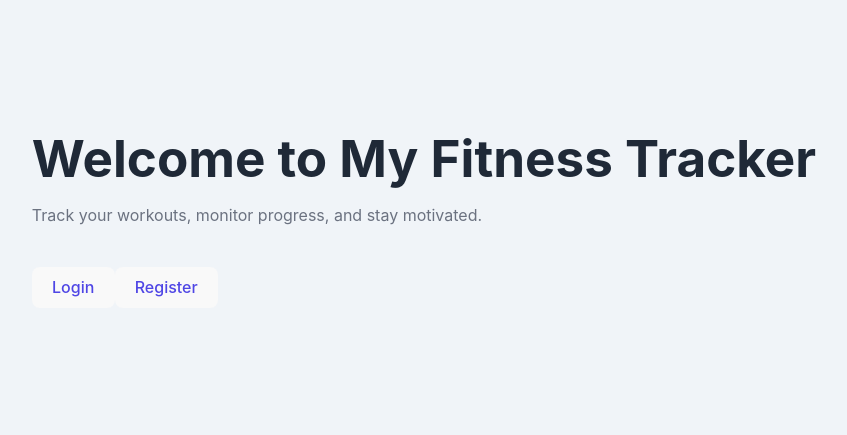
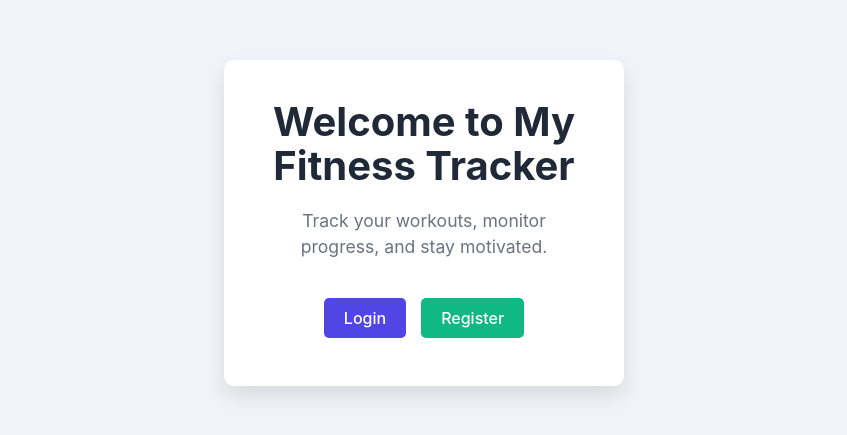
Before and after one commit to KhatirShahidi/fitness-tracker-frontend, a React (Vite) app: page / in a window 1280 px wide. Shown: the part 177-612 px from the top of the page, without its empty margins (216-1063 px from the left). Built offline with nearby package versions, Linux system fonts and the light colour scheme.

Commit message:
New changes to home page

```diff
--- a/src/index.css
+++ b/src/index.css
@@ -77,6 +77,65 @@ button:focus-visible {
 }
 
 /* Layout */
+.home-container {
+  display: flex;
+  justify-content: center;
+  align-items: center;
+  height: 100vh;
+  padding: 20px;
+}
+
+.home-content {
+  text-align: center;
+  background: white;
+  padding: 40px;
+  border-radius: 10px;
+  box-shadow: 0 10px 20px rgba(0, 0, 0, 0.1);
+  max-width: 400px;
+}
+
+.home-title {
+  font-size: 2.5rem;
+  color: #1f2937; /* Dark gray */
+  margin-bottom: 20px;
+}
+
+.home-description {
+  font-size: 1.1rem;
+  color: #6b7280; /* Medium gray */
+  margin-bottom: 30px;
+}
+
+.button-group {
+  display: flex;
+  gap: 15px;
+  justify-content: center;
+}
+
+.home-button {
+  padding: 10px 20px;
+  border: none;
+  border-radius: 5px;
+  cursor: pointer;
+  font-size: 1rem;
+  transition: background-color 0.3s ease;
+}
+
+.login-button {
+  background-color: #4f46e5; /* Indigo */
+  color: white;
+}
+
+.register-button {
+  background-color: #10b981; /* Green */
+  color: white;
+}
+
+.home-button:hover {
+  opacity: 0.9;
+}
+
+
 .p-4 {
   margin-left: 16rem; /* Align content to the right of sidebar */
   padding: 1rem; /* Padding around content */
--- a/src/pages/Home.jsx
+++ b/src/pages/Home.jsx
@@ -1,20 +1,38 @@
-import { useNavigate } from "react-router-dom";
+import { useNavigate } from 'react-router-dom';
 
 function Home() {
   const navigate = useNavigate();
+
   function navigateToLogin() {
-    navigate("/login");
+    navigate('/login');
   }
+
   function navigateToRegister() {
-    navigate("/register");
+    navigate('/register');
   }
+
   return (
-    <div>
-      <h1>Welcome to My Fitness Tracker</h1>
-      <p>Track your workouts, monitor progress, and stay motivated.</p>
-    <button onClick={navigateToLogin}>Login</button>
-    <button onClick={navigateToRegister}>Register</button>
-
+    <div className="home-container">
+      <div className="home-content">
+        <h1 className="home-title">Welcome to My Fitness Tracker</h1>
+        <p className="home-description">
+          Track your workouts, monitor progress, and stay motivated.
+        </p>
+        <div className="button-group">
+          <button
+            className="home-button login-button"
+            onClick={navigateToLogin}
+          >
+            Login
+          </button>
+          <button
+            className="home-button register-button"
+            onClick={navigateToRegister}
+          >
+            Register
+          </button>
+        </div>
+      </div>
     </div>
   );
 }
```
